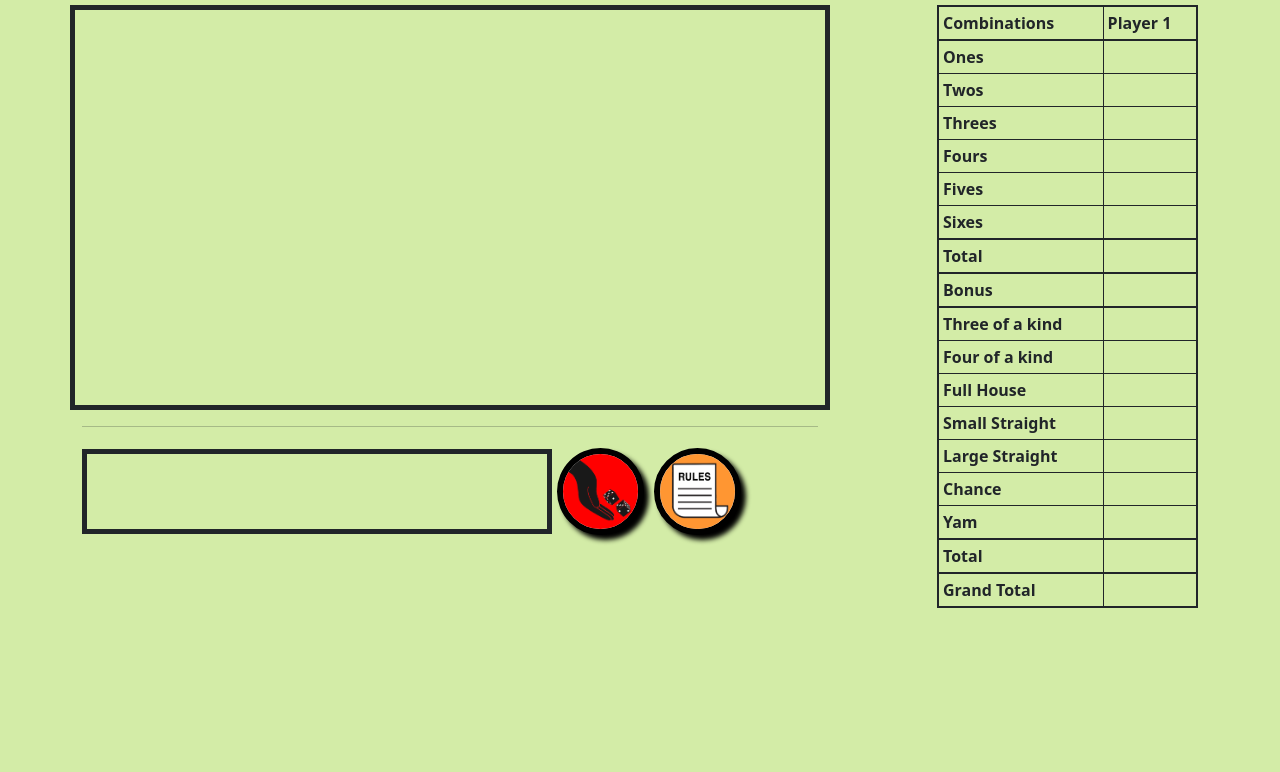
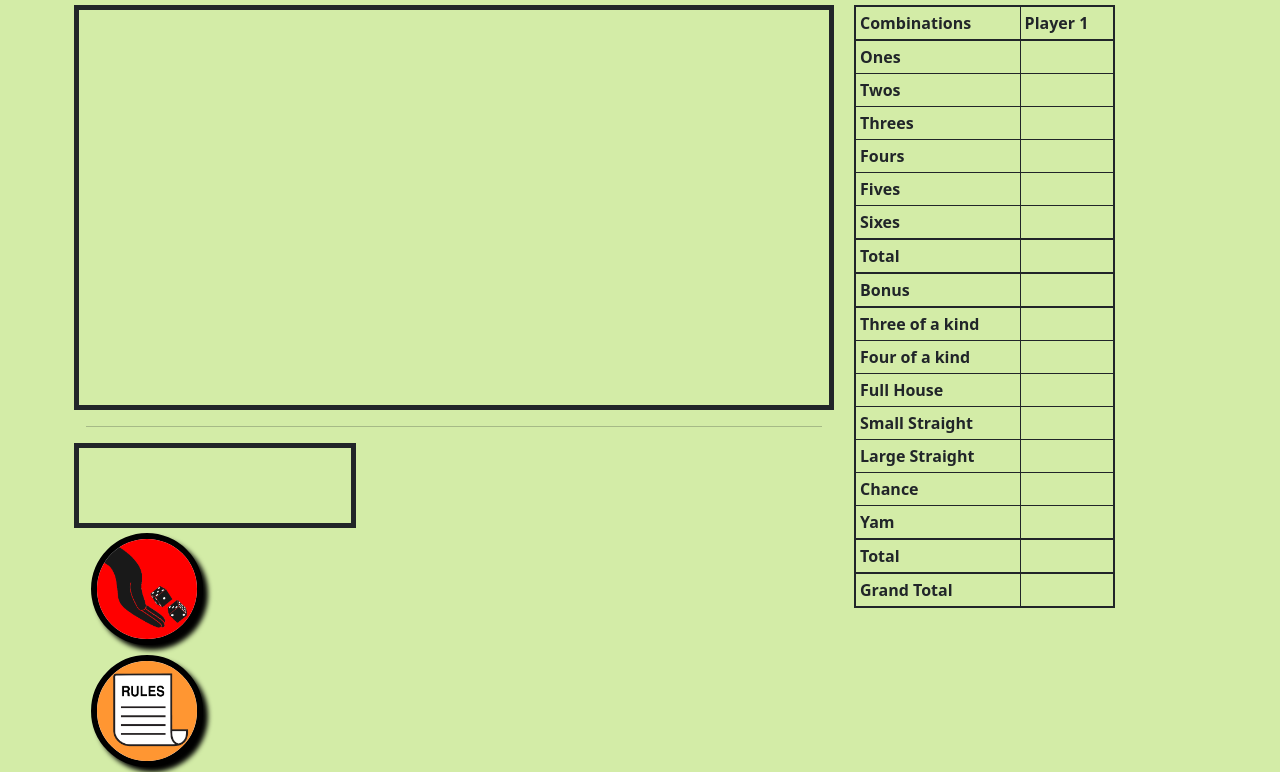
Before and after one commit to franfif/yams, a website: page index.html in a window 1280 px wide. Shown: the part 165-937 px from the top of the page. Before the commit the page ends 800 px from the top, so only its background shows below. Drawn offline with nearby package versions, Linux system fonts and the light colour scheme; a web font is replaced by a local one.

Commit message:
change some display for mobile, still figuring it out... Need lots of tests

```diff
--- a/index.html
+++ b/index.html
@@ -33,29 +33,36 @@
 
   <section class="container">
     <div class="row">
-      <div class="game-board col-8">
+      <div class="game-board col-8 mx-1">
         <div class="roll-area row">
-          <div class="roll-area-1 col"><img id="rolling-dice-1" src="" class="rolling-dice active-dice" alt=""></div>
-          <div class="roll-area-2 col"><img id="rolling-dice-2" src="" class="rolling-dice active-dice" alt=""></div>
-          <div class="roll-area-3 col"><img id="rolling-dice-3" src="" class="rolling-dice active-dice" alt=""></div>
-          <div class="roll-area-4 col"><img id="rolling-dice-4" src="" class="rolling-dice active-dice" alt=""></div>
-          <div class="roll-area-5 col"><img id="rolling-dice-5" src="" class="rolling-dice active-dice" alt=""></div>
+          <div class="roll-area-1 col col-xs-6 col-md-2"><img id="rolling-dice-1" src=""
+              class="rolling-dice active-dice img-fluid" alt=""></div>
+          <div class="roll-area-2 col col-xs-6 col-md-2"><img id="rolling-dice-2" src=""
+              class="rolling-dice active-dice img-fluid" alt=""></div>
+          <div class="roll-area-3 col col-xs-6 col-md-2"><img id="rolling-dice-3" src=""
+              class="rolling-dice active-dice img-fluid" alt=""></div>
+          <div class="roll-area-4 col col-xs-6 col-md-2"><img id="rolling-dice-4" src=""
+              class="rolling-dice active-dice img-fluid" alt=""></div>
+          <div class="roll-area-5 col col-xs-6 col-md-2"><img id="rolling-dice-5" src=""
+              class="rolling-dice active-dice img-fluid" alt=""></div>
         </div>
         <hr>
-        <div class="below-board">
-          <div class="keep-area">
+        <div class="below-board row">
+          <div class="keep-area col-xs-12 col-md-8">
             <div class="keep-dice" id="keep-area-1"></div>
             <div class="keep-dice" id="keep-area-2"></div>
             <div class="keep-dice" id="keep-area-3"></div>
             <div class="keep-dice" id="keep-area-4"></div>
             <div class="keep-dice" id="keep-area-5"></div>
           </div>
+          <div class="col-xs-12 col-md-4">
             <button type="button" class="btn-roll-dice">
               <img src="images/button_roll_dice.png" alt="button-roll-dice">
             </button>
             <button type="button" class="btn-rules" data-bs-toggle="modal" data-bs-target="#rules">
               <img src="images/button_rules.png" alt="button-rules">
             </button>
+          </div>
         </div>
       </div>
       <!-- position-static d-block bg-secondary -->
@@ -105,7 +112,7 @@
       </div>
 
 
-      <div class="score-section col-3 ms-auto">
+      <div class="score-section col-3 ms-1">
         <div>
           <!-- <label class="my-1 mr-2" for="inlineFormCustomSelectPref">How many players?</label>
           <select class="custom-select" id="player-number">
@@ -118,102 +125,6 @@
           <!-- <button type="submit" class="btn btn-primary my-1">Submit</button> -->
 
           <table class="table table-sm table-bordered border border-2 border-dark">
-            <!-- <thead>
-              <tr>
-                <th scope="col">Combinations</th>
-                <th scope="col">Player 1</th>
-                <th scope="col">Player 2</th>
-              </tr>
-            </thead>
-            <tbody>
-              <tr class="combination number">
-                <th scope="row">Ones</th>
-                <td class="p1"></td>
-                <td class="p2"></td>
-              </tr>
-              <tr class="combination number">
-                <th scope="row">Twos</th>
-                <td class="p1"></td>
-                <td class="p2"></td>
-              </tr>
-              <tr class="combination number">
-                <th scope="row">Threes</th>
-                <td class="p1"></td>
-                <td class="p2"></td>
-              </tr>
-              <tr class="combination number">
-                <th scope="row">Fours</th>
-                <td class="p1"></td>
-                <td class="p2"></td>
-              </tr>
-              <tr class="combination number">
-                <th scope="row">Fives</th>
-                <td class="p1"></td>
-                <td class="p2"></td>
-              </tr>
-              <tr class="combination number">
-                <th scope="row">Sixes</th>
-                <td class="p1"></td>
-                <td class="p2"></td>
-              </tr>
-              <tr class="border-bottom border-2 border-dark">
-                <th scope="row">Total</th>
-                <td class="p1"></td>
-                <td class="p2"></td>
-              </tr>
-              <tr class="border-bottom border-2 border-dark">
-                <th scope="row">Bonus</th>
-                <td class="p1"></td>
-                <td class="p2"></td>
-              </tr>
-              <tr class="combination">
-                <th scope="row">Three of a kind</th>
-                <td class="p1"></td>
-                <td class="p2"></td>
-              </tr>
-              <tr class="combination">
-                <th scope="row">Four of a kind</th>
-                <td class="p1"></td>
-                <td class="p2"></td>
-              </tr>
-              <tr class="combination">
-                <th scope="row">Full House</th>
-                <td class="p1"></td>
-                <td class="p2"></td>
-              </tr>
-              <tr class="combination">
-                <th scope="row">Small Straight</th>
-                <td class="p1"></td>
-                <td class="p2"></td>
-              </tr>
-              <tr class="combination">
-                <th scope="row">Large Straight</th>
-                <td class="p1"></td>
-                <td class="p2"></td>
-              </tr>
-              <tr class="combination">
-                <th scope="row">Chance</th>
-                <td class="p1"></td>
-                <td class="p2"></td>
-              </tr>
-              <tr class="combination">
-                <th scope="row">Yam</th>
-                <td class="p1"></td>
-                <td class="p2"></td>
-              </tr>
-              <tr class="border-bottom border-2 border-dark">
-                <th scope="row">Total</th>
-                <td class="p1"></td>
-                <td class="p2"></td>
-              </tr>
-            </tbody>
-            <tfoot>
-              <tr class="border-bottom border-2 border-dark">
-                <th scope="row">Grand Total</th>
-                <td class="p1"></td>
-                <td class="p2"></td>
-              </tr>
-            </tfoot> -->
           </table>
         </div>
       </div>
--- a/public/css/styles.css
+++ b/public/css/styles.css
@@ -16,8 +16,9 @@ body {
   padding: 0;
 }
 
-.game-board img {
-  height: 75px;
+.roll-area img, .keep-area img {
+  height: auto;
+  max-width: 100%;
 }
 
 .roll-area {
@@ -43,7 +44,8 @@ body {
   text-align: center;
   height: 85px;
   margin: auto;
-  width: 470px;
+  width: 100%;
+  padding: 0;
 }
 
 .keep-dice {
@@ -51,7 +53,9 @@ body {
 }
 
 .keep-dice img {
-  margin: 0 5px;
+  margin: 0;
+  height: auto;
+  max-width: 18%;
 }
 
 .active-dice:hover {
@@ -77,6 +81,7 @@ body {
 
 button img {
   border-radius: 100%;
+  max-height: 100px;
 }
 
 button {}
--- a/public/index.js
+++ b/public/index.js
@@ -30,7 +30,7 @@ class Die {
 
   toggleDie() {
     if (this.isActive) {
-      this.keepAreaHTML.innerHTML = "<img src='" + this.rollingDieHTML.src + "' class=''>";
+      this.keepAreaHTML.innerHTML = "<img src='" + this.rollingDieHTML.src + "' class='img-flex'>";
       this.rollingDieHTML.classList.replace("active-dice", "inactive-dice");
       this.isActive = false;
     } else {
```
Lines whose indentation alone changed are shown as unchanged.
